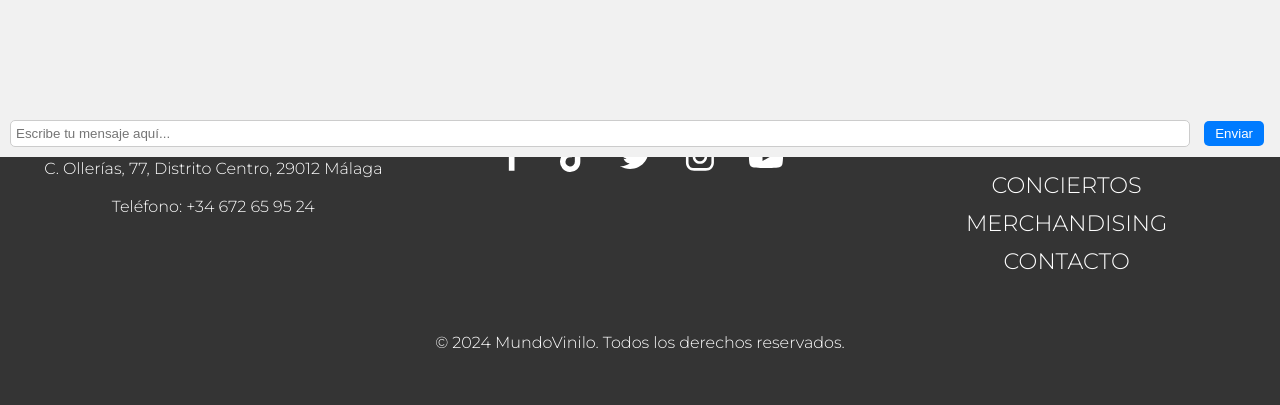
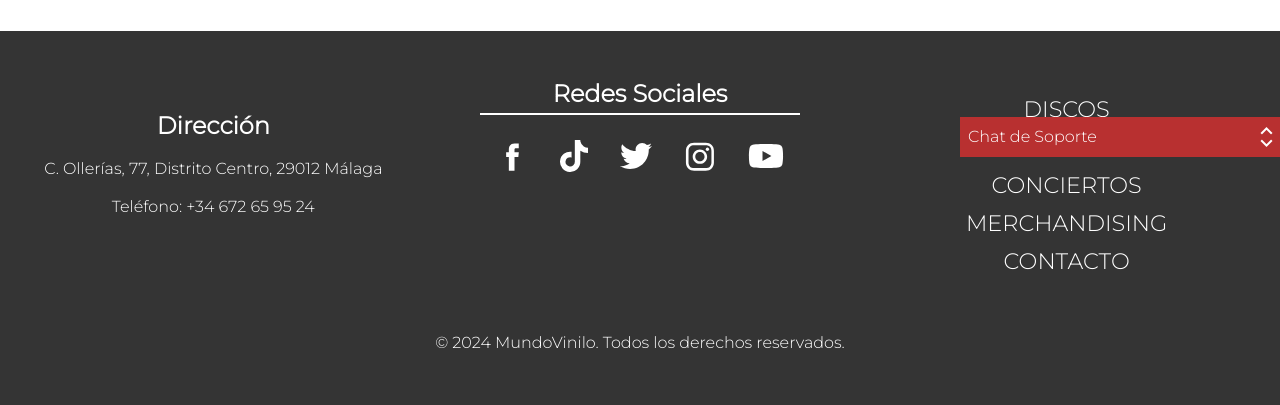
Before and after one commit to AleMR12/Proyecto-Vinilo, a PHP site: page /PHP/contacto.php in a window 1280 px wide. Shown: the part 643-1048 px from the top of the page. Run offline with PHP 8.4, Linux system fonts and the light colour scheme.

Commit message:
Chat de soporte

```diff
--- /dev/null
+++ b/CSS/Contacto.css
@@ -0,0 +1,135 @@
+/* Estilos para el mapa */
+#map-container {
+    display: flex;
+    justify-content: space-between;
+    align-items: flex-start;
+    height: auto;
+    margin-top: 2rem; /* Añadido margen arriba */
+    margin-left: 2rem; /* Añadido margen izquierdo */
+}
+
+#map {
+    flex: 1;
+    height: 100%;
+}
+
+#chat-container.minimized #messages-container,
+#chat-container.minimized #chat-input,
+#chat-container.minimized #send-button {
+    display: none;
+}
+
+#messages-container {
+    height: 200px;
+    overflow-y: auto;
+    margin-bottom: 10px;
+    padding: 0 10px;
+}
+
+.message {
+    margin-bottom: 5px;
+    display: flex;
+    margin: .5rem .1rem;
+}
+
+.message.sender {
+    justify-content: flex-end; /* Alinear los mensajes enviados a la derecha */
+    text-align: end;
+}
+
+.message.sender .message-content {
+    background-color: #f9f9f9;
+    color: #000;
+    border-radius: .2rem;
+    padding: .2rem;
+    width: fit-content;
+    display: flex;
+    text-align: end;
+}
+
+.message-receiver .message-content {
+    background-color: #f1f1f1;
+    color: #000;
+    border-radius: .2rem;
+    padding: .2rem;
+    width: fit-content;
+    display: flex;
+    text-align: start;
+}
+
+/* Estilos para la barra de desplazamiento */
+#messages-container::-webkit-scrollbar {
+    width: 8px;
+    margin-top: .5rem;
+}
+
+#messages-container::-webkit-scrollbar-thumb {
+    background-color: #a1a0a0;
+    border-radius: 4px;
+}
+
+/* Estilos para la sección de información */
+#info-section {
+    flex: 1;
+    padding: 20px;
+}
+
+/* Estilos para el chat de soporte */
+#chat-container {
+    position: fixed;
+    bottom: 0;
+    right: 0;
+    width: 20rem;
+    background-color: #e1e1e1;
+}
+
+#chat-header {
+    background-color: #b83030;
+    color: white;
+    padding: .3rem .1rem .3rem .5rem;
+    display: flex;
+    justify-content: space-between;
+    align-items: center;
+}
+
+#toggle-button {
+    color: white;
+    border: none;
+    background-color: transparent;
+    cursor: pointer;
+    padding-top: .2rem;
+}
+
+#chat-container.minimized {
+    height: 40px;
+}
+
+#chat-input {
+    width: 100%;
+    padding: 5px;
+    margin-right: 10px;
+    border: 1px solid #ccc;
+    border-radius: 5px;
+    margin-left: .3rem;
+    margin-top: 1rem;
+    margin-bottom: 1rem;
+}
+
+#send-button {
+    width: 3.5rem;
+    height: 2rem;
+    padding: .2rem;
+    margin-top: .8rem;
+    margin-right: .5rem;
+    background-color: #b83030;
+    color: #fff;
+    border: none;
+    border-radius: 5px;
+    cursor: pointer;
+}
+
+.chat-input-container {
+    background-color: white;
+    display: flex;
+    box-shadow: 0px 0px 20px rgba(0, 0, 0, 0.358); /* Desplazamiento vertical, horizontal, desenfoque, color de sombra */
+}
--- a/JS/chatsoporte.js
+++ b/JS/chatsoporte.js
@@ -1,47 +1,55 @@
-document.addEventListener('DOMContentLoaded', function() {
+document.addEventListener('DOMContentLoaded', function () {
     const messagesContainer = document.getElementById('messages-container');
     const chatInput = document.getElementById('chat-input');
     const sendButton = document.getElementById('send-button');
 
     // Event listener para enviar mensaje al hacer clic en el botón
-    sendButton.addEventListener('click', function() {
-        const message = chatInput.value.trim();
-        if (message !== '') {
-            sendMessage(message);
-            chatInput.value = '';
-        }
-    });
+    sendButton.addEventListener('click', sendMessage);
 
     // Event listener para enviar mensaje al presionar Enter
-    chatInput.addEventListener('keypress', function(event) {
+    chatInput.addEventListener('keypress', function (event) {
         if (event.key === 'Enter') {
-            const message = chatInput.value.trim();
-            if (message !== '') {
-                sendMessage(message);
-                chatInput.value = '';
-            }
+            sendMessage();
         }
     });
 
     // Función para enviar mensaje
-    function sendMessage(message) {
-        const messageElement = document.createElement('div');
-        messageElement.classList.add('message', 'sender');
-        messageElement.innerHTML = '<div class="message-content">' + message + '</div>';
-        messagesContainer.appendChild(messageElement);
+    function sendMessage() {
+        const message = chatInput.value.trim();
+        if (message !== '') {
+            const messageElement = document.createElement('div');
+            messageElement.classList.add('message', 'sender');
+            messageElement.innerHTML = '<div class="message-content">' + message + '</div>';
+            messagesContainer.appendChild(messageElement);
 
-        // Simular respuesta después de un tiempo
-        setTimeout(function() {
-            receiveMessage('Gracias por tu mensaje. Nos pondremos en contacto contigo lo antes posible.');
-        }, 1000);
+            // Respuestas automáticas
+            const replyMessage = generateReply(message);
+            setTimeout(function () {
+                receiveMessage(replyMessage);
+            }, 1000);
+
+            // Limpiar el input después de enviar el mensaje
+            chatInput.value = '';
+        }
     }
 
-    // Función para recibir mensaje
+    // Función para generar respuestas automáticas
+    function generateReply(message) {
+        // Analizar el mensaje del usuario y generar una respuesta adecuada
+        if (message.toLowerCase().includes('hola')) {
+            return '¡Hola! ¿En qué puedo ayudarte?';
+        } else if (message.toLowerCase().includes('precio')) {
+            return 'Nuestros precios varían según el producto. ¿Tienes algo específico en mente?';
+        } else {
+            return 'Gracias por tu mensaje. Si nos puedes hacer el favor de ofrecer algún dato de contacto, nos pondremos en contacto contigo lo antes posible.';
+        }
+    }
+
+    // Función para recibir mensajes automáticos
     function receiveMessage(message) {
         const messageElement = document.createElement('div');
         messageElement.classList.add('message', 'receiver');
         messageElement.innerHTML = '<div class="message-content">' + message + '</div>';
         messagesContainer.appendChild(messageElement);
-        messagesContainer.scrollTop = messagesContainer.scrollHeight;
     }
 });
--- a/PHP/contacto.php
+++ b/PHP/contacto.php
@@ -4,90 +4,22 @@
 <head>
     <meta charset="UTF-8">
     <meta name="viewport" content="width=device-width, initial-scale=1.0">
-    <title>Mundo Vinilo</title>
+    <title>Mundo Vinilo - Contacto</title>
     <link rel="icon" type="image/x-icon" href="../Imagenes/Extras/IsotipoMV.png">
-    <style>
-        /* Estilos para el mapa */
-        #map-container {
-            display: flex;
-            justify-content: space-between;
-            align-items: flex-start;
-            height: auto;
-            margin-top: 2rem;
-            /* Añadido margen arriba */
-            margin-left: 2rem;
-            /* Añadido margen izquierdo */
-        }
 
-        #map {
-            flex: 1;
-            height: 100%;
-        }
+    <!-- Insertamos icono google -->
+    <link rel="stylesheet" href="https://fonts.googleapis.com/css2?family=Material+Symbols+Outlined:opsz,wght,FILL,GRAD@24,400,0,0" />
+    <link rel="stylesheet" href="https://fonts.googleapis.com/css2?family=Material+Symbols+Outlined:opsz,wght,FILL,GRAD@24,400,0,0" />
 
-        /* Estilos para la sección de información */
-        #info-section {
-            flex: 1;
-            padding: 20px;
-        }
+    <!-- Insertamos los archivos JS -->
+    <script src="../JS/chatsoporte.js"></script>
+    <script src="../JS/BarraNavegacionVertical.js"></script>
 
-        /* Estilos para el chat de soporte */
-        #chat-container {
-            position: fixed;
-            bottom: 0;
-            left: 0;
-            width: 100%;
-            background-color: #f1f1f1;
-            border-top: 1px solid #ccc;
-            padding: 10px;
-        }
-
-        #chat-input {
-            width: calc(100% - 80px);
-            padding: 5px;
-            margin-right: 10px;
-            border: 1px solid #ccc;
-            border-radius: 5px;
-        }
-
-        #send-button {
-            width: 60px;
-            padding: 5px;
-            background-color: #007bff;
-            color: #fff;
-            border: none;
-            border-radius: 5px;
-            cursor: pointer;
-        }
-
-        #messages-container {
-            height: 200px;
-            overflow-y: auto;
-            margin-bottom: 10px;
-            padding: 0 10px;
-        }
-
-        .message {
-            margin-bottom: 5px;
-        }
-
-        .message.sender {
-            text-align: right;
-        }
-
-        .message.sender .message-content {
-            background-color: #007bff;
-            color: #fff;
-        }
-
-        .message.receiver .message-content {
-            background-color: #f1f1f1;
-            color: #000;
-        }
-    </style>
+    <!-- Insertamos los archivos CSS -->
+    <link rel="stylesheet" href="../CSS/Contacto.css">
 </head>
 
 <body>
-
     <header>
         <?php
         require('Header.php');
@@ -116,14 +48,64 @@
     </footer>
 
     <!-- Chat de soporte -->
-    <div id="chat-container">
-        <div id="messages-container"></div>
-        <input type="text" id="chat-input" placeholder="Escribe tu mensaje aquí...">
-        <button id="send-button">Enviar</button>
+    <div id="chat-container" class="minimized">
+        <div id="chat-header">
+            <div>Chat de Soporte</div>
+            <button id="toggle-button" onclick="toggleChat()">
+                <span class="material-symbols-outlined">
+                    expand_all
+                </span>
+            </button>
+        </div>
+
+        <!-- Cuerpo donde se ven los mensajes. No borrar aunque sea un div vacío     -->
+        <div id="messages-container">
+        </div>
+        <div class="chat-input-container">
+            <input type="text" id="chat-input" placeholder="Escribe tu mensaje aquí...">
+            <button id="send-button"><span class="material-symbols-outlined">
+                    send
+                </span></button>
+        </div>
     </div>
 
-    <script src="../JS/chatsoporte.js"></script>
 
+    <!-- Aplicamos la función de clicado para abrir la barra de navegación vertical -->
+    <ul>
+        <li id="Menu" onclick="showSidebar()"><a href="#"><svg xmlns="http://www.w3.org/2000/svg" height="24" viewBox="0 -960 960 960" width="24">
+                    <path d="M120-240v-80h720v80H120Zm0-200v-80h720v80H120Zm0-200v-80h720v80H120Z" />
+                </svg></a></li>
+    </ul>
+
+    <!-- Aplicamos la funcion de clicado para cerrar la barra de navegación vertical -->
+    <div class="Cabecera2">
+        <nav>
+            <ul class="Sidebar">
+                <li id="CerrarMenu" onclick="closeSidebar()"><a href="#"><svg xmlns="http://www.w3.org/2000/svg" height="24" viewBox="0 -960 960 960" width="24">
+                            <path d="m256-200-56-56 224-224-224-224 56-56 224 224 224-224 56 56-224 224 224 224-56 56-224-224-224 224Z" />
+                        </svg></a></li>
+                <?php
+                if (isset($_SESSION['usuario'])) {
+                    echo "<li><a href='../PHP/cerrarSesion.php'>CERRAR SESIÓN</a></li>";
+                } else {
+                    echo "<li><a href='../HTML/LogIn.html'>INICIAR SESIÓN</a></li>";
+                }
+                ?>
+                <li><a href="../PHP/Index.php">INICIO</a></li>
+                <li><a href="../PHP/Artistas.php">ARTISTAS</a></li>
+                <li><a href="../PHP/Conciertos.php">CONCIERTOS</a></li>
+                <li><a href="../PHP/Merchandising.php">MERCHANDISING</a></li>
+                <li><a href="../PHP/Discos.php">DISCOS</a></li>
+            </ul>
+        </nav>
+    </div>
+    <script>
+        // Función para alternar la visibilidad del chat
+        function toggleChat() {
+            const chatContainer = document.getElementById('chat-container');
+            chatContainer.classList.toggle('minimized');
+        }
+    </script>
 </body>
 
 </html>
```
Also changed, not shown: HTML/Index.html (+8 -8 lines), PHP/Index.php (+10 -4 lines), PHP/discos.php (+5 -5 lines), CSS/IndexPHP.css (line endings or trailing spaces).
